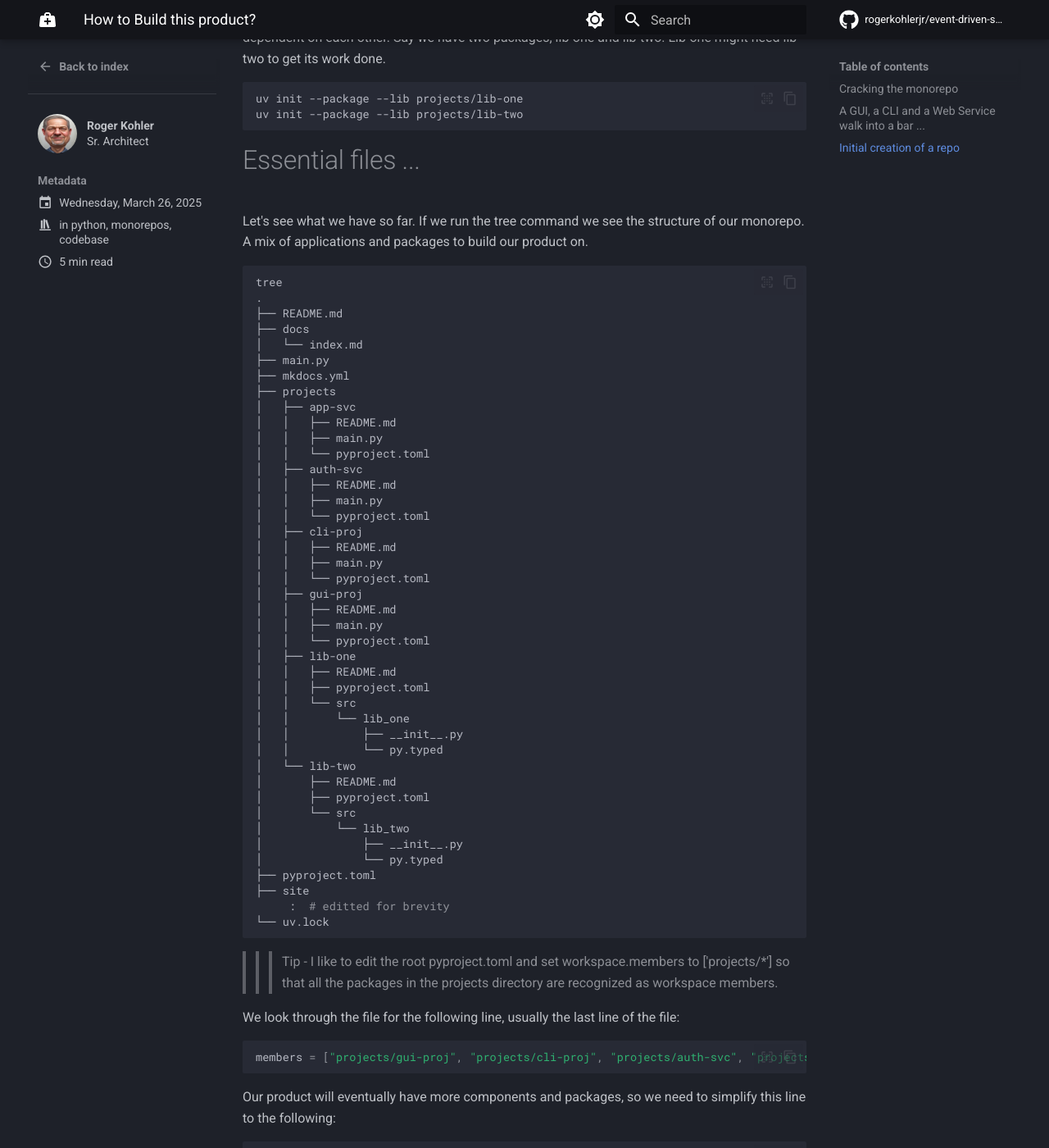
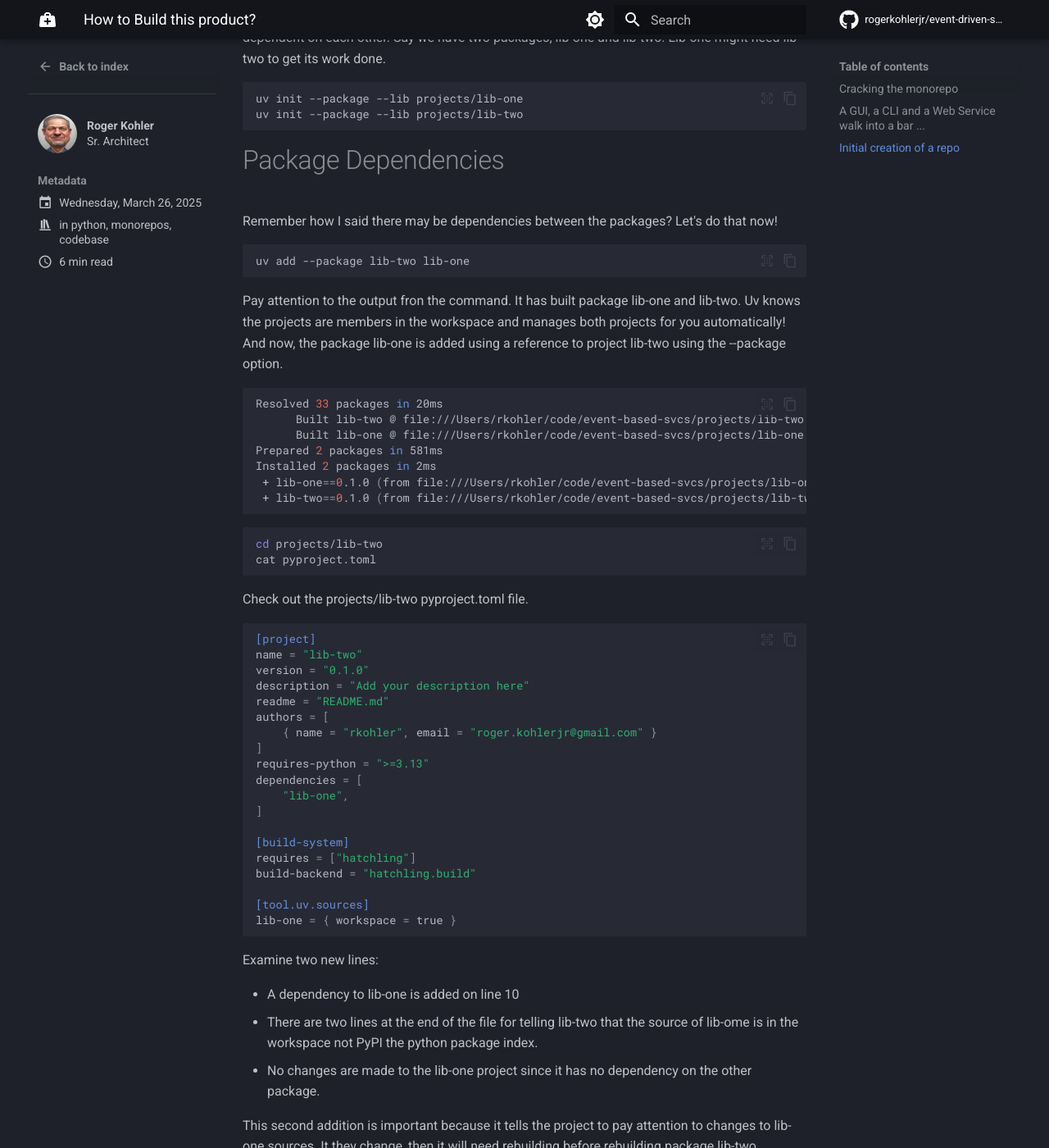
Before and after one commit to rogerkohlerjr/event-driven-svcs, an MkDocs documentation site: the page built from docs/blog/posts/project-commands-pymonorepo.md, in a window 1280 px wide and 1400 px high, scrolled down 3267 px. Shown: the whole window at 82% size. Built offline with MkDocs 1.6.1 and Material for MkDocs 9.7.7, drawn with Linux system fonts in a browser that asks for light colours; comment, search, counter and statistics services are not loaded; some of the changed text lies outside the part shown.

Commit message:
revised the blog for new data

````diff
--- a/docs/blog/posts/project-commands-pymonorepo.md
+++ b/docs/blog/posts/project-commands-pymonorepo.md
@@ -30,8 +30,6 @@ This is a tongue in cheek way of illustrating our target vision ... we will need
 
 - '_AuthService_' for looking up credentials (user name & password) provided by a user
 - '_AppService_' for the initial application to invoke to get work done. The applications will include a '_GUI_' and a '_CLI_' command line utility.
-
-<!----- more ------>
 
 Does that joke into make more sense now? So we will start creating the scenario from my last post on OAuth workflow and place it all into a single code base we will create as a monorepo. A monorepo is a code base which has multiple applications or components in it, but each can be developed and run separately from the other. The share a project repository because they share dependencies. Pretend each of those four actors have modules/libraries they depend upon to be built into a single deliverable application or component. Together each actor is part of the product we will build that demonstrate our event-driven services architecture. That implies some products will be separate or independent of the others. They will interact with each other asynchronously.
 
@@ -120,6 +118,61 @@ uv init --package --lib projects/lib-one
 uv init --package --lib projects/lib-two
 ```
 
+# Package Dependencies
+Remember how I said there may be dependencies between the packages?  Let's do that now!
+
+```sh
+uv add --package lib-two lib-one
+```
+Pay attention to the output fron the command. It has built package lib-one and lib-two.  Uv knows the projects are members in the workspace and manages both projects for you automatically!  And now, the package lib-one is added using a reference to project lib-two using the --package option.
+
+```sh
+Resolved 33 packages in 20ms
+      Built lib-two @ file:///Users/rkohler/code/event-based-svcs/projects/lib-two
+      Built lib-one @ file:///Users/rkohler/code/event-based-svcs/projects/lib-one
+Prepared 2 packages in 581ms
+Installed 2 packages in 2ms
+ + lib-one==0.1.0 (from file:///Users/rkohler/code/event-based-svcs/projects/lib-one)
+ + lib-two==0.1.0 (from file:///Users/rkohler/code/event-based-svcs/projects/lib-two)
+```
+
+```sh
+cd projects/lib-two
+cat pyproject.toml
+```
+
+Check out the projects/lib-two pyproject.toml file.
+
+```toml
+[project]
+name = "lib-two"
+version = "0.1.0"
+description = "Add your description here"
+readme = "README.md"
+authors = [
+    { name = "rkohler", email = "roger.kohlerjr@gmail.com" }
+]
+requires-python = ">=3.13"
+dependencies = [
+    "lib-one",
+]
+
+[build-system]
+requires = ["hatchling"]
+build-backend = "hatchling.build"
+
+[tool.uv.sources]
+lib-one = { workspace = true }
+
+```
+Examine two new lines:
+
+* A dependency to lib-one is added on line 10
+* There are two lines at the end of the file for telling lib-two that the source of lib-ome is in the workspace not PyPI the python package index.
+* No changes are made to the lib-one project since it has no dependency on the other package.
+
+This second addition is important because it tells the project to pay attention to changes to lib-one sources.  It they change, then it will need rebuilding before rebuilding package lib-two.
+
 # Essential files ...
 
 Let's see what we have so far. If we run the tree command we see the structure of our monorepo. A mix of applications and packages to build our product on.
````
